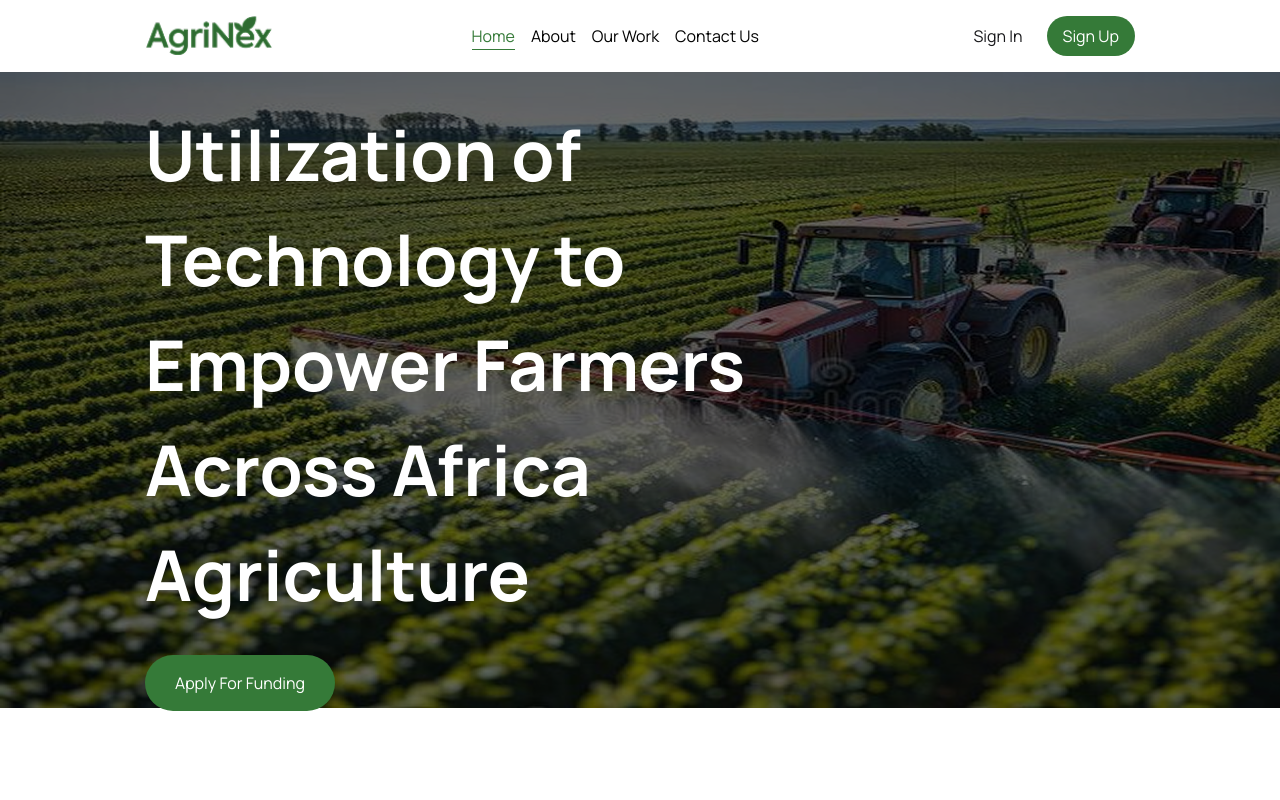
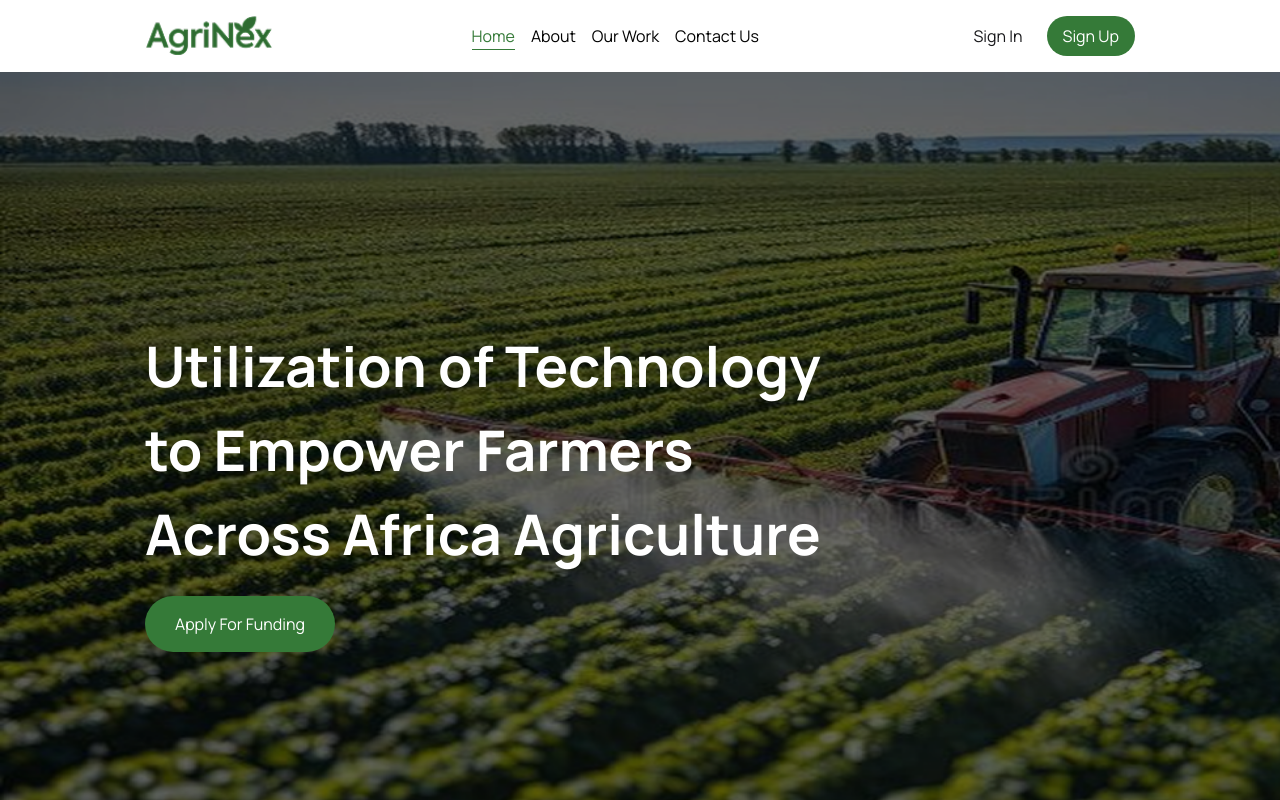
Before and after one commit to Cinikobe2005/AgriNex, a React (Vite) app: page / in a window 1280 px wide. Shown: the top 800 px of the page. Built offline with nearby package versions, Linux system fonts and the light colour scheme; a web font is replaced by a local one.

Commit message:
updated home main

```diff
--- a/src/features/homeFeatures/HomeMain.jsx
+++ b/src/features/homeFeatures/HomeMain.jsx
@@ -4,16 +4,27 @@
 
 const HomeMain = () => {
   return (
-    <main className=" bg-[url(/tractor.png)] h-[636px] bg-cover backdrop-brightness-100 text-white py-4 px-1 md:px-[90px] lg:px-[100px]">
-      <div className="w-11/12 mx-auto container flex flex-col justify-center md:items-start items-center md:text-left text-center gap-5 h-[636px]">
-        <h1 className="w-full text-[35px] md:w-[80%] md:text-[48px] lg:w-[65%] lg:text-[70px] font-bold">
+    // <main className=" bg-[url(/tractor.png)] h-[636px] bg-cover backdrop-brightness-100 text-white py-4 px-1 md:px-[90px] lg:px-[100px]">
+    //   <div className="w-11/12 mx-auto container flex flex-col justify-center md:items-start items-center md:text-left text-center gap-5 h-[636px]">
+    //     <h1 className="w-full text-[35px] md:w-[80%] md:text-[48px] lg:w-[65%] lg:text-[70px] font-bold">
+    //       Utilization of Technology to Empower Farmers Across Africa Agriculture
+    //     </h1>
+    //     <Link to="/auth/signup">
+    //       <Button className="bg-green text-white px-[20px] py-[12px] md:px-[25px] md:py-[14px] lg:px-[30px] lg:py-[16px] mt-2">
+    //         Apply For Funding
+    //       </Button>
+    //     </Link>
+    //   </div>
+    // </main>
+
+    <main className=" bg-[url(/tractor.png)] bg-cover backdrop-brightness-100 text-white py-4 px-6 md:px-[90px] lg:px-[100px]">
+      <div className="w-11/12 mx-auto container flex flex-col justify-center md:items-start items-center md:text-left text-center gap-5 h-screen">
+        <h1 className="w-full text-[35px] md:w-[80%] md:text-[48px] lg:w-[70%] lg:text-[56px] font-bold">
           Utilization of Technology to Empower Farmers Across Africa Agriculture
         </h1>
-        <Link to="/auth/signup">
-          <Button className="bg-green text-white px-[20px] py-[12px] md:px-[25px] md:py-[14px] lg:px-[30px] lg:py-[16px] mt-2">
-            Apply For Funding
-          </Button>
-        </Link>
+        <Button className="bg-green text-white px-[20px] py-[12px] md:px-[25px] md:py-[14px] lg:px-[30px] lg:py-[16px]">
+          Apply For Funding
+        </Button>
       </div>
     </main>
   );
```
